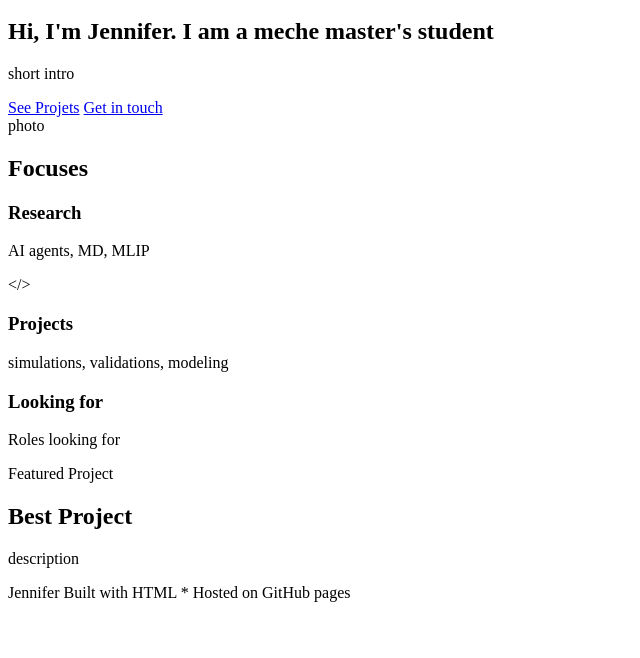
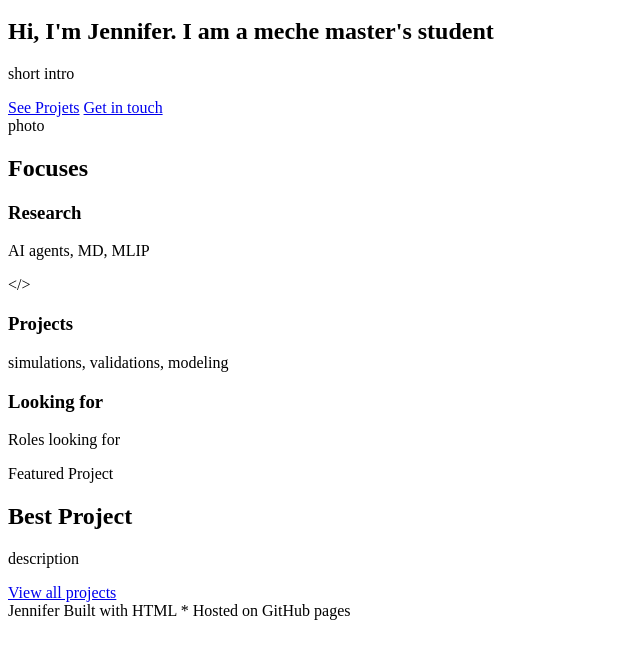
Before and after one commit to jdiana-hue/Testing-website, a plain HTML site: page index.html in a window 1280 px wide. Shown: the part 64-722 px from the top of the page, without its empty margins (0-640 px from the left). Drawn offline with Linux system fonts and the light colour scheme.

Commit message:
fixed project typo

```diff
--- a/index.html
+++ b/index.html
@@ -83,7 +83,7 @@
             <h2>Best Project</h2>
             <p>description</p>
           </div>
-          <a href="projects.html" class="btn btn-white"></a>
+          <a href="projects.html" class="btn btn-white"> View all projects</a>
         </div>
       </section>
 
```
